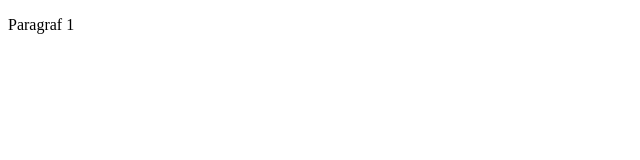
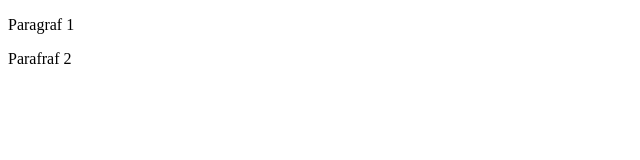
Before and after one commit to Klaudiapacz/gitjestgit, a plain HTML site: page index.html in a window 1280 px wide. Shown: the full height of the page, 0-640 px from the left. Drawn offline with Linux system fonts and the light colour scheme.

Commit message:
drugi paragraf

```diff
--- a/index.html
+++ b/index.html
@@ -8,5 +8,6 @@
 </head>
 <body>
     <p>Paragraf 1</p>
+    <p>Parafraf 2</p>
 </body>
 </html>
```
